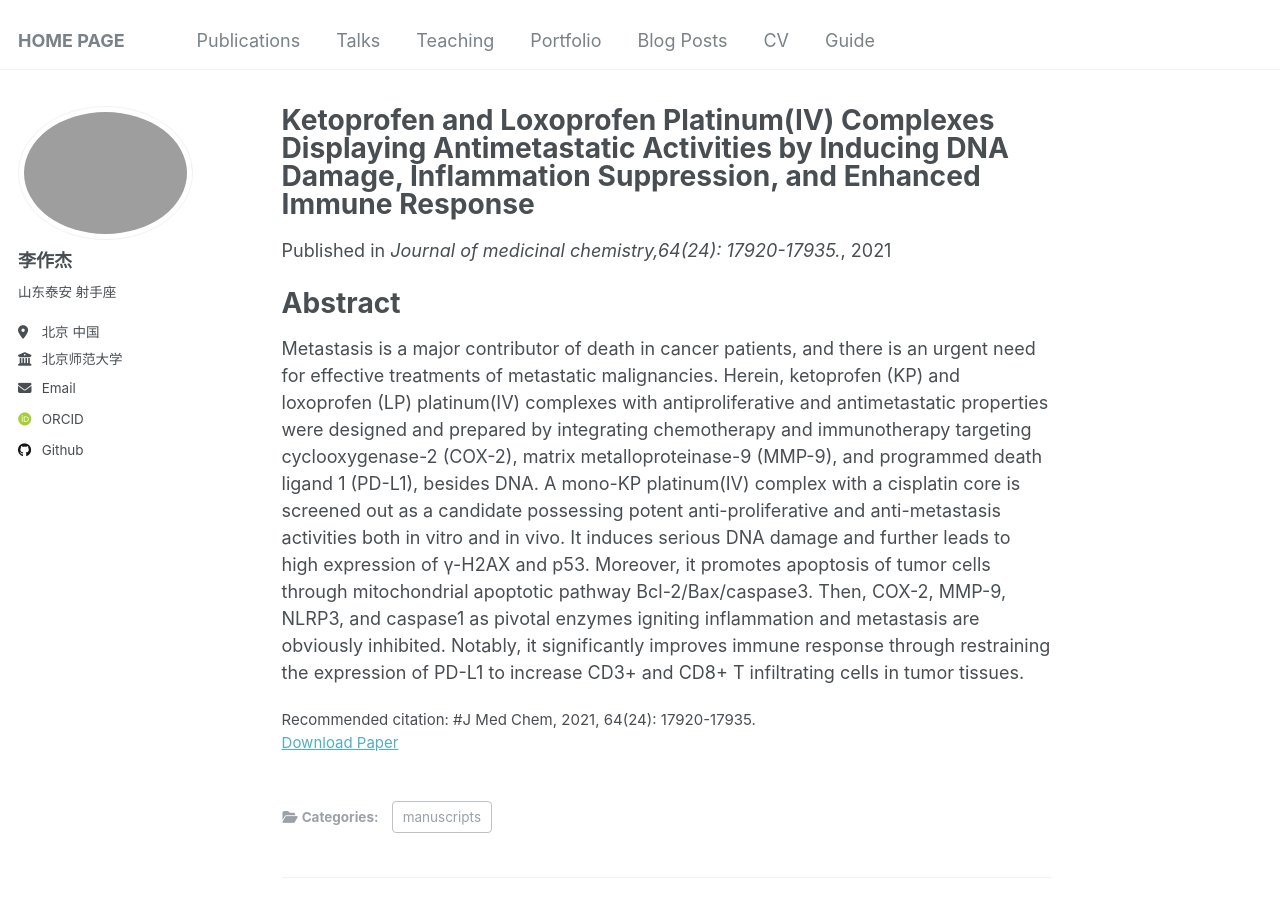
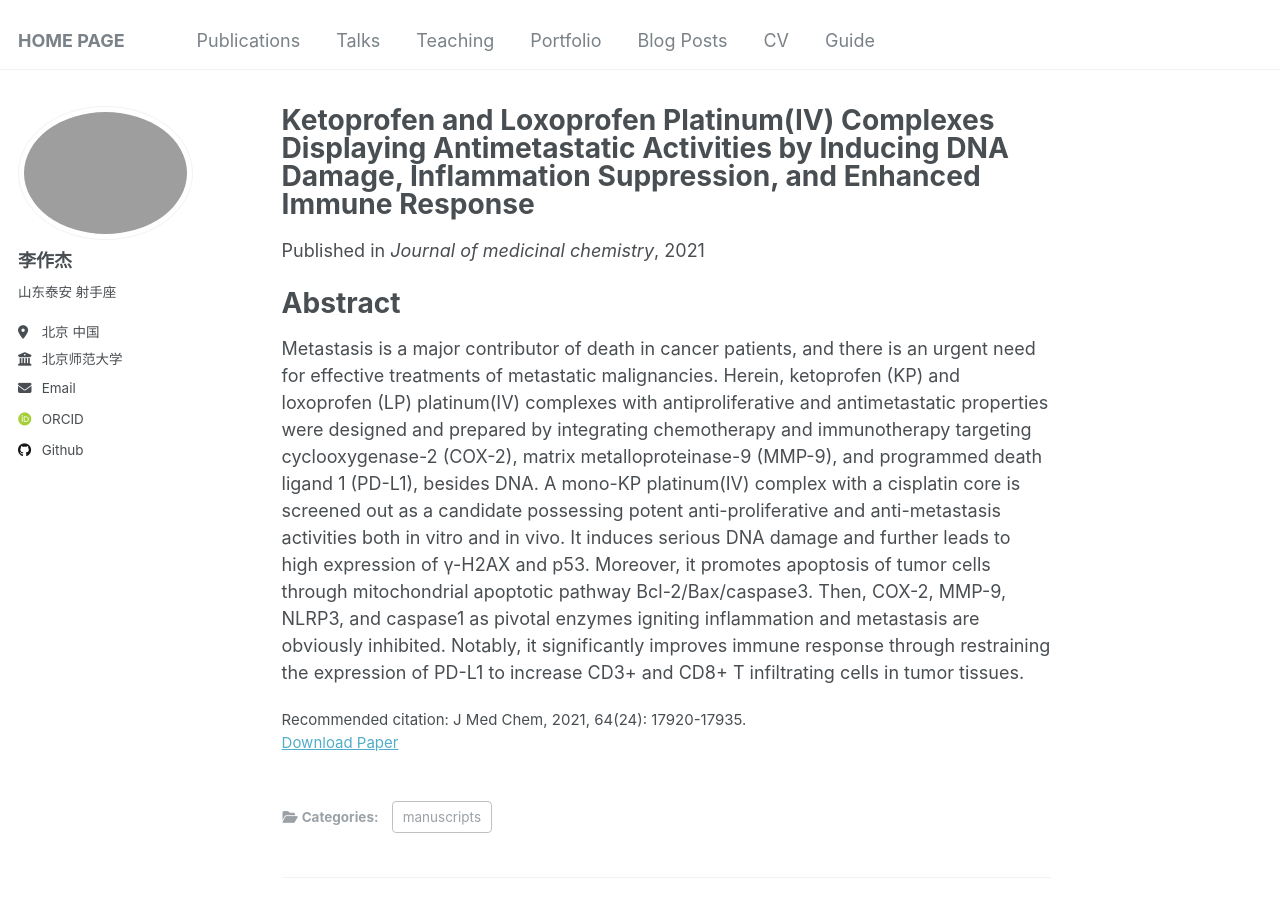
Before and after one commit to Infinity-LZJ/Zuojie_Li.github, a Jekyll site: the page built from _publications/2025-07-02-paper-title-number-3.md, in a window 1280 px wide and 900 px high. Built offline with Jekyll 4.4.1, drawn with Linux system fonts in a browser that asks for light colours; some web fonts are replaced.

Commit message:
Update 2025-07-02-paper-title-number-3.md
Signed-off-by: Infinity-LZJ <zuojieli@yeah.net>

```diff
--- a/_publications/2025-07-02-paper-title-number-3.md
+++ b/_publications/2025-07-02-paper-title-number-3.md
@@ -5,11 +5,11 @@ category: manuscripts
 permalink: /publication/2025-07-02-paper-title-number-3
 excerpt: 'Zuojie Li, Qingpeng Wang, Linming Li, Yan Chen, Jichun Cui, Min Liu, Ning Zhang, Zhifang Liu, Jun Han, Zhengping Wang'
 date: 2021-12-23
-venue: 'Journal of medicinal chemistry,64(24): 17920-17935.'
+venue: 'Journal of medicinal chemistry'
 slidesurl: #'http://academicpages.github.io/files/slides1.pdf'
 paperurl: 'http://academicpages.github.io/files/paper1.pdf'
 bibtexurl: #'http://academicpages.github.io/files/bibtex1.bib'
-citation: '#J Med Chem, 2021, 64(24): 17920-17935.'
+citation: 'J Med Chem, 2021, 64(24): 17920-17935.'
 ---
 # Abstract
 Metastasis is a major contributor of death in cancer patients, and there is an urgent need for effective treatments of metastatic malignancies. Herein, ketoprofen (KP) and loxoprofen (LP) platinum(IV) complexes with antiproliferative and antimetastatic properties were designed and prepared by integrating chemotherapy and immunotherapy targeting cyclooxygenase-2 (COX-2), matrix metalloproteinase-9 (MMP-9), and programmed death ligand 1 (PD-L1), besides DNA. A mono-KP platinum(IV) complex with a cisplatin core is screened out as a candidate possessing potent anti-proliferative and anti-metastasis activities both in vitro and in vivo. It induces serious DNA damage and further leads to high expression of γ-H2AX and p53. Moreover, it promotes apoptosis of tumor cells through mitochondrial apoptotic pathway Bcl-2/Bax/caspase3. Then, COX-2, MMP-9, NLRP3, and caspase1 as pivotal enzymes igniting inflammation and metastasis are obviously inhibited. Notably, it significantly improves immune response through restraining the expression of PD-L1 to increase CD3+ and CD8+ T infiltrating cells in tumor tissues.
```
